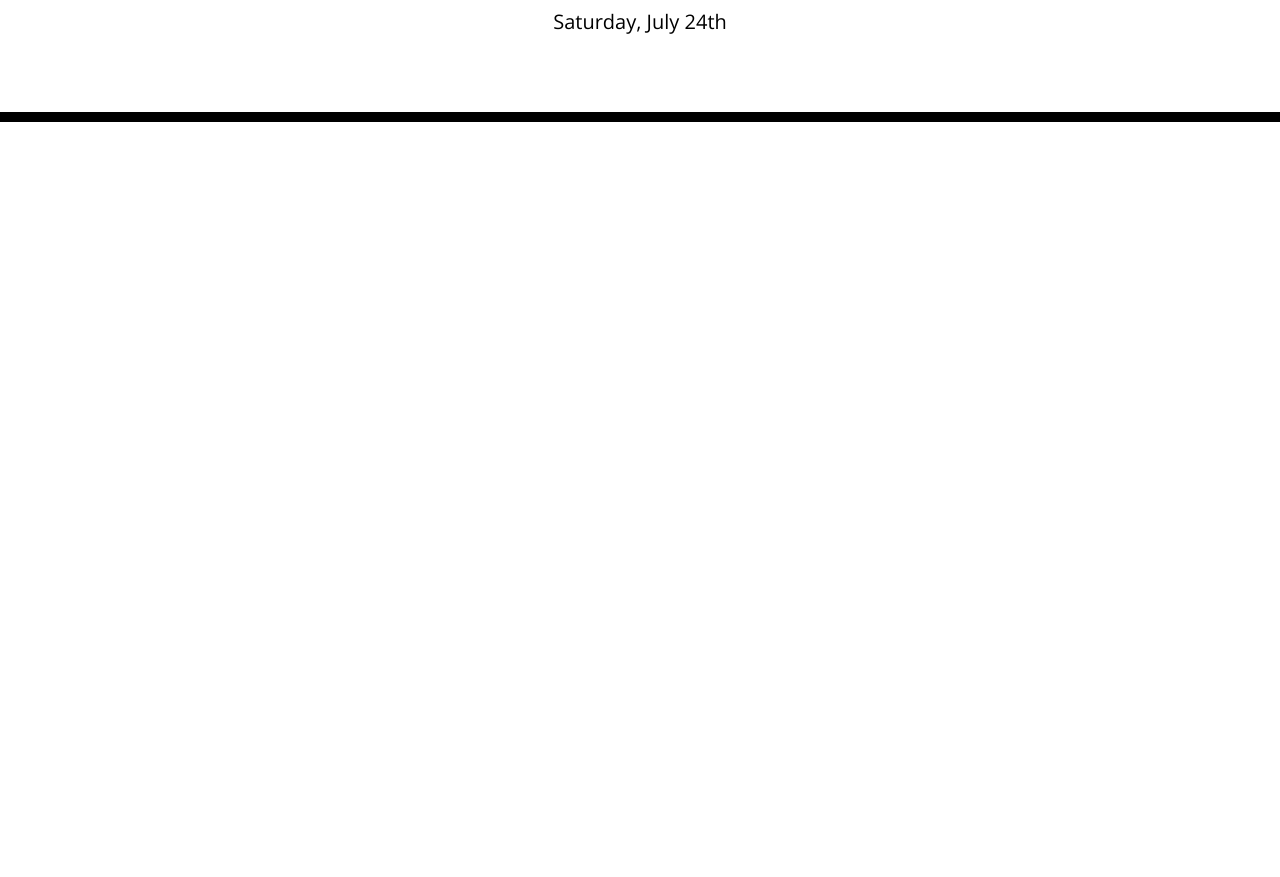
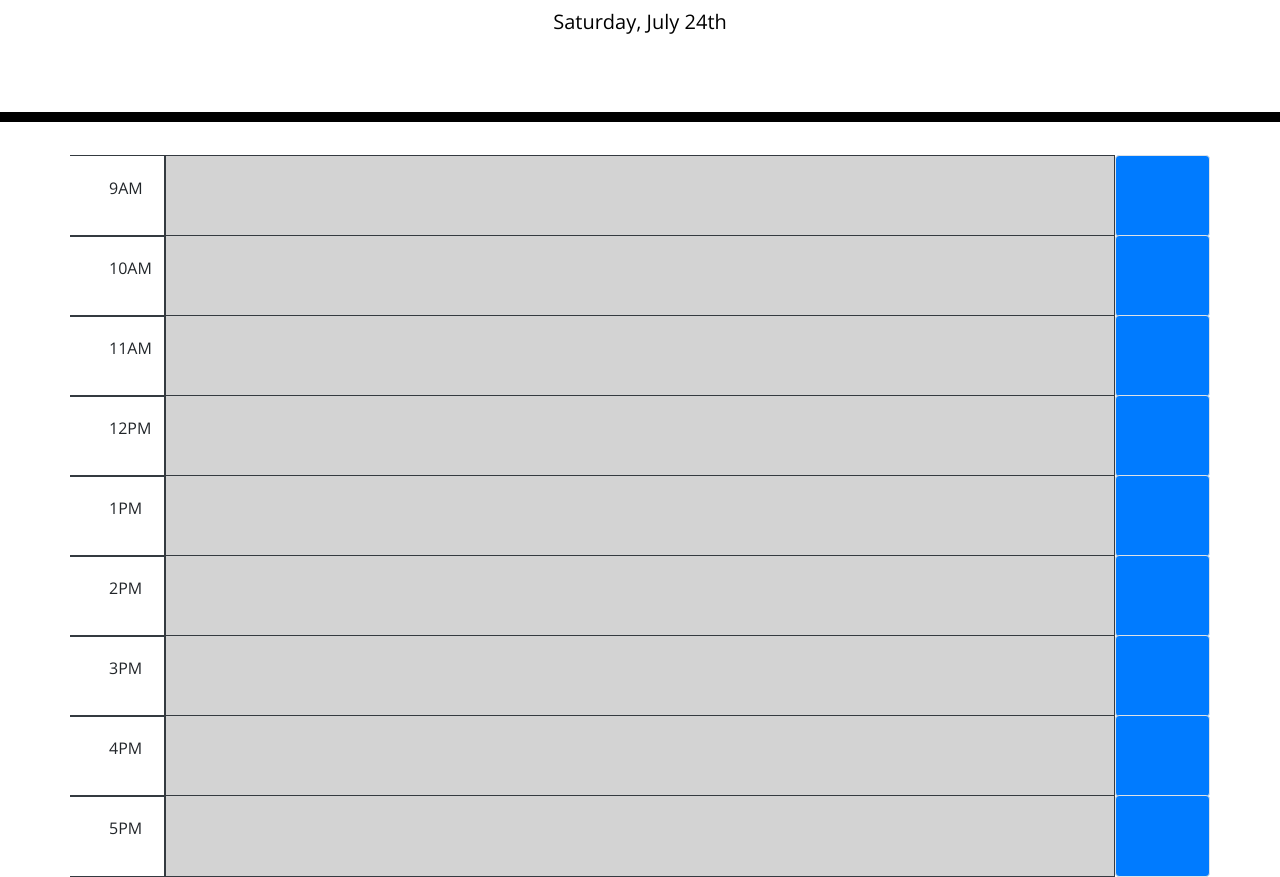
Before and after one commit to HoneySanghani/work-day-scheduler, a plain HTML site: page index.html in a window 1280 px wide. Shown: the part 182-1059 px from the top of the page. Before the commit the page ends 800 px from the top, so only its background shows below. Drawn offline with nearby package versions, Linux system fonts and the light colour scheme; a web font is replaced by a local one.

Commit message:
timeblocks added

```diff
--- a/assests/css/style.css
+++ b/assests/css/style.css
@@ -11,6 +11,13 @@ body {
     color: #000000;
     border-left: 1px solid black;
     padding: 10px;
+  }
+  .block{
+    background-color: lightgray;
+  }
+  .save-button{
+    font-size: 20px;
+    color: white;
   }
 
   .jumbotron {
--- a/index.html
+++ b/index.html
@@ -18,6 +18,7 @@
       href="https://fonts.googleapis.com/css?family=Open+Sans&display=swap"
       rel="stylesheet"
     />
+    <link rel="stylesheet" href="https://cdnjs.cloudflare.com/ajax/libs/open-iconic/1.1.1/font/css/open-iconic-bootstrap.min.css" />
     <link rel="stylesheet" href="./assests/css/style.css" />
     <title>Work Day Scheduler</title>
   </head>
@@ -29,7 +30,51 @@
       <p id="currentDay" class="lead"></p>
     </header>
     <div class="container">
-      <!-- Timeblocks go here -->
+      <div class="row">
+        <div class="col-lg-1 col-sm-2 border border-left-0 border-dark"><p class="p-4">9AM</p></div>
+        <div class="col-lg-10 col-sm-6 border border-dark block" > <p></p></div>
+        <button id="save-task" class="btn col-lg-1 col-sm-2 bg-primary border rounded-right"><span class="oi oi-file mr-lg-2 save-button"></span></button>
+      </div>
+      <div class="row">
+        <div class="col-lg-1 border border-left-0 border-dark col-sm-2"><p class="p-4">10AM</p></div>
+        <div class="col-lg-10 border border-dark col-sm-6 block" > <p></p></div>
+        <button id="save-task" class="btn col-lg-1 bg-primary border rounded-right col-sm-2"><span class="oi oi-file mr-lg-2 save-button"></span></button>
+      </div>
+      <div class="row">
+        <div class="col-lg-1 col-sm-2 border border-left-0 border-dark"><p class="p-4">11AM</p></div>
+        <div class="col-lg-10 col-sm-6 border border-dark block" > <p></p></div>
+        <button id="save-task" class="btn col-lg-1 col-sm-2 bg-primary border rounded-right"><span class="oi oi-file mr-lg-2 save-button"></span></button>
+      </div>
+      <div class="row">
+        <div class="col-lg-1 col-sm-2 border border-left-0 border-dark"><p class="p-4">12PM</p></div>
+        <div class="col-lg-10 col-sm-6 border border-dark block" > <p></p></div>
+        <button id="save-task" class="btn col-lg-1 col-sm-2 bg-primary border rounded-right"><span class="oi oi-file mr-lg-2 save-button"></span></button>
+      </div>
+      <div class="row">
+        <div class="col-lg-1 col-sm-2 border border-left-0 border-dark"><p class="p-4">1PM</p></div>
+        <div class="col-lg-10 col-sm-6 border border-dark block" > <p></p></div>
+        <button id="save-task" class="btn col-lg-1 col-sm-2 bg-primary border rounded-right"><span class="oi oi-file mr-lg-2 save-button"></span></button>
+      </div>
+      <div class="row">
+        <div class="col-lg-1 col-sm-2 border border-left-0 border-dark"><p class="p-4">2PM</p></div>
+        <div class="col-lg-10 col-sm-6 border border-dark block" > <p></p></div>
+        <button id="save-task" class="btn col-lg-1 col-sm-2 bg-primary border rounded-right"><span class="oi oi-file mr-lg-2 save-button"></span></button>
+      </div>
+      <div class="row">
+        <div class="col-lg-1 col-sm-2 border border-left-0 border-dark"><p class="p-4">3PM</p></div>
+        <div class="col-lg-10 col-sm-6 border border-dark block" > <p></p></div>
+        <button id="save-task" class="btn col-lg-1 col-sm-2 bg-primary border rounded-right"><span class="oi oi-file mr-lg-2 save-button"></span></button>
+      </div>
+      <div class="row">
+        <div class="col-lg-1 col-sm-2 border border-left-0 border-dark"><p class="p-4">4PM</p></div>
+        <div class="col-lg-10 col-sm-6 border border-dark block" > <p></p></div>
+        <button id="save-task" class="btn col-lg-1 col-sm-2 bg-primary border rounded-right"><span class="oi oi-file mr-lg-2 save-button"></span></button>
+      </div>
+      <div class="row">
+        <div class="col-lg-1 col-sm-2 border border-left-0 border-dark"><p class="p-4">5PM</p></div>
+        <div class="col-lg-10 col-sm-6 border border-dark block" > <p></p></div>
+        <button id="save-task" class="btn col-lg-1 col-sm-2 bg-primary border rounded-right"><span class="oi oi-file mr-lg-2 save-button"></span></button>
+      </div>
     </div>
 
     <script src="https://code.jquery.com/jquery-3.4.1.min.js"></script>
```
